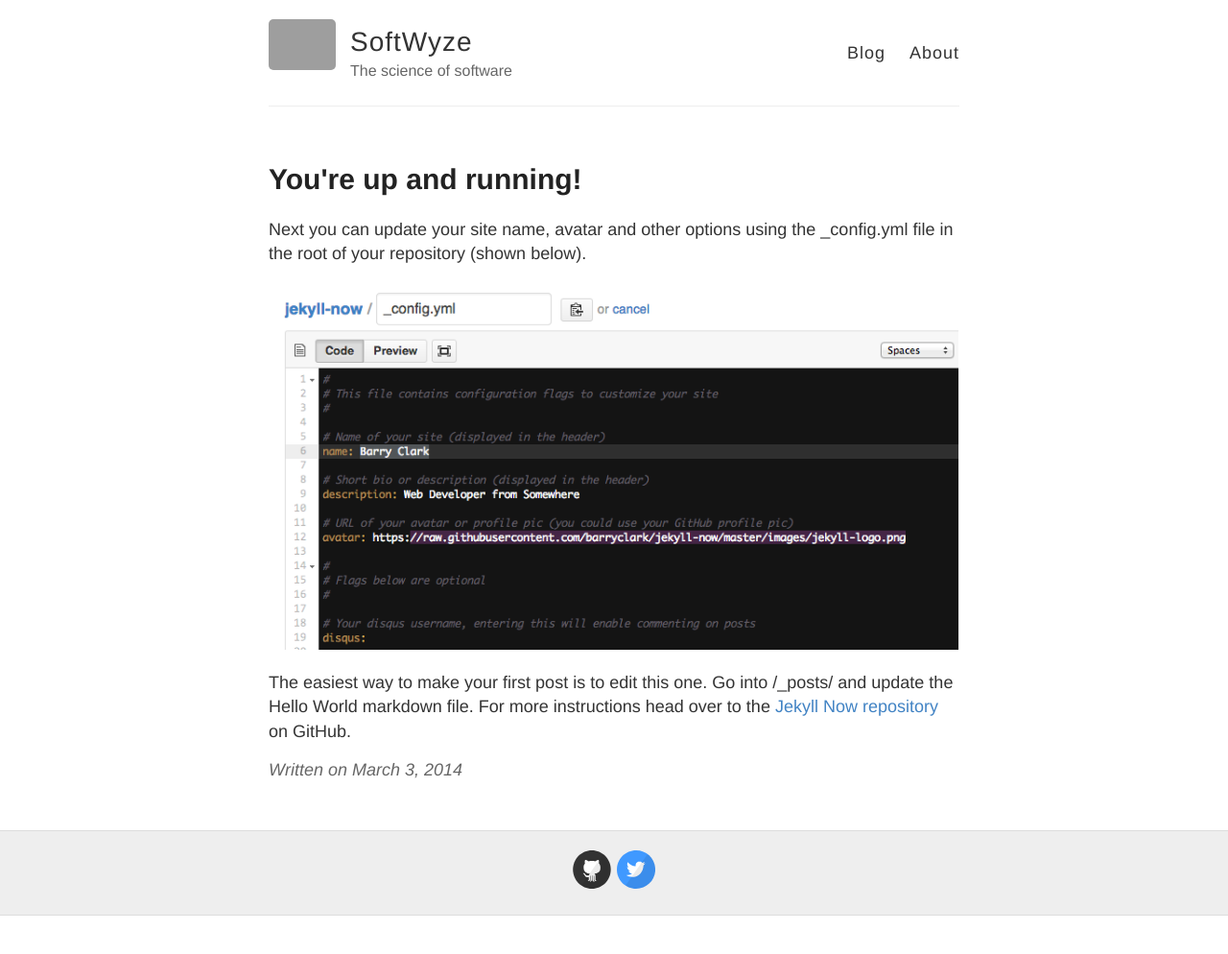
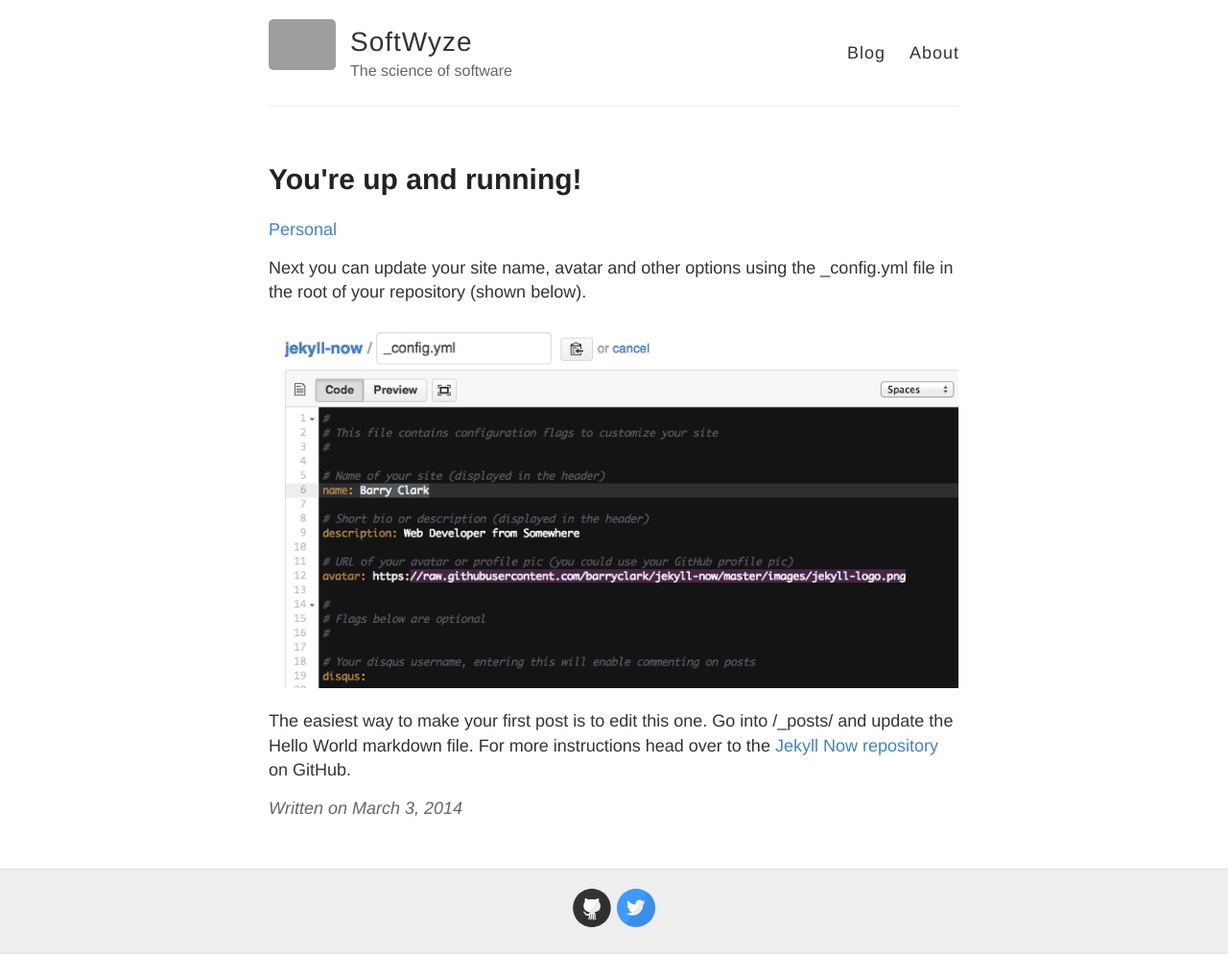
Before and after one commit to SoftWyze/softwyze.github.io, a Jekyll site: the page built from _posts/2014-3-3-Hello-World.md, in a window 1280 px wide. Shown: the whole page at 96% size. Built offline with Jekyll 4.4.1, drawn with Linux system fonts in a browser that asks for light colours; comment, search, counter and statistics services are not loaded; before the commit the page ends 954 px from its top, so only the background shows below that; grey boxes are pictures that could not be loaded.

Commit message:
Added categories

```diff
--- a/_layouts/post.html
+++ b/_layouts/post.html
@@ -4,6 +4,18 @@
 
 <article class="post">
   <h1>{{ page.title }}</h1>
+
+  <div class="post-categories">
+  {% if post %}
+    {% assign categories = post.categories %}
+  {% else %}
+    {% assign categories = page.categories %}
+  {% endif %}
+  {% for category in categories %}
+  <a href="{{site.baseurl}}/categories/#{{category|slugize}}">{{category}}</a>
+  {% unless forloop.last %}&nbsp;{% endunless %}
+  {% endfor %}
+</div>
 
   <div class="entry">
     {{ content }}
```
